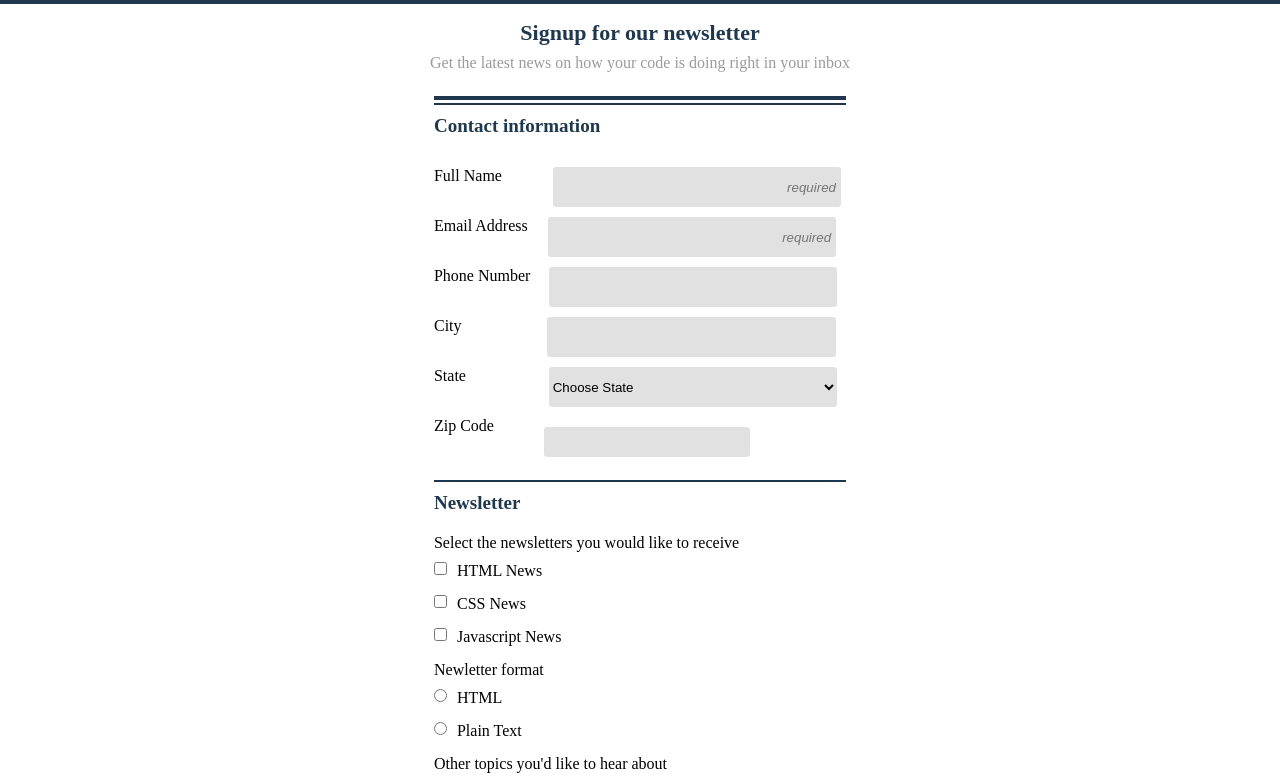
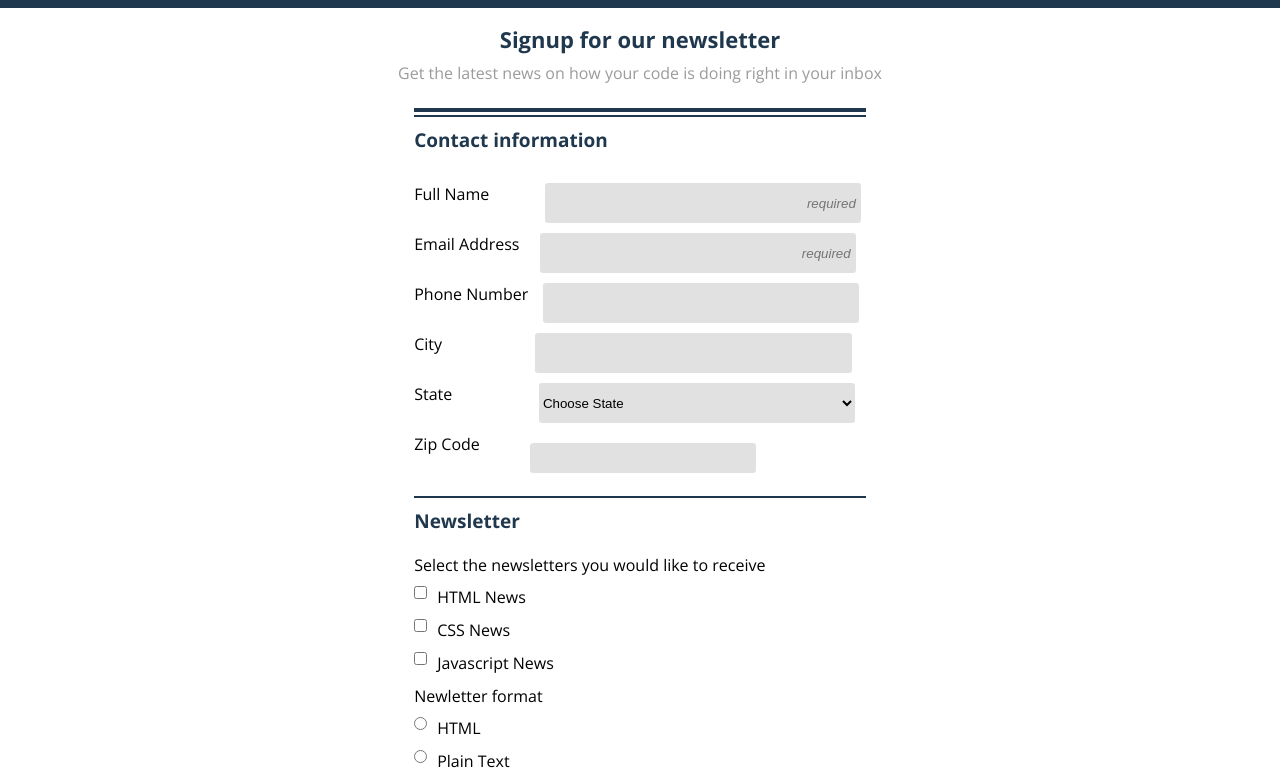
Before and after one commit to JesusGonzalez05/Tech-degree-project3, a plain HTML site: page responsive_registration_form_v1/index.html in a window 1280 px wide. Shown: the part 70-850 px from the top of the page. Drawn offline with nearby package versions, Linux system fonts and the light colour scheme.

Commit message:
Tech degree project 3
added a google font and focus capability on input elements.

```diff
--- a/responsive_registration_form_v1/css/styles.css
+++ b/responsive_registration_form_v1/css/styles.css
@@ -2,6 +2,10 @@
 box-sizing: border-box;
 padding: 0px;
 margin: 0px;
+}
+html{
+font-family: 'Merriweather', serif;
+font-family: 'Open Sans', sans-serif;
 }
 header {
 background-color: rgb(32, 56, 78);
@@ -50,6 +54,9 @@ border: none;
 border-radius: .2rem;
 margin: 10px 0px;
 }
+.text-box:focus{
+border-color: blue;
+}
 .zip-textbox {
 text-decoration: none;
 background-color: rgb(226, 225, 225);
@@ -58,6 +65,9 @@ min-width: 50%;
 border: none;
 border-radius: .2rem;
 margin: 10px 0px;
+}
+.zip-textbox:focus{
+border-color: blue;
 }
 .wrapper-1{
 display: flex;
--- a/responsive_registration_form_v1/index.html
+++ b/responsive_registration_form_v1/index.html
@@ -5,6 +5,9 @@
     <meta http-equiv="X-UA-Compatible" content="IE=edge">
     <meta name="viewport" content="width=device-width, initial-scale=1.0">
     <link rel="stylesheet" href="./css/styles.css">
+    <link rel="preconnect" href="https://fonts.googleapis.com">
+    <link rel="preconnect" href="https://fonts.gstatic.com" crossorigin>
+    <link href="https://fonts.googleapis.com/css2?family=Merriweather:ital,wght@0,300;0,400;0,700;0,900;1,300;1,400;1,700;1,900&family=Open+Sans:ital,wght@0,300;0,400;0,500;0,600;0,700;0,800;1,300;1,400;1,500;1,600;1,700;1,800&display=swap" rel="stylesheet">
     <title>THE CODE REVIEW</title>
 </head>
 <body>
```
Also changed, not shown: 1 other file.
